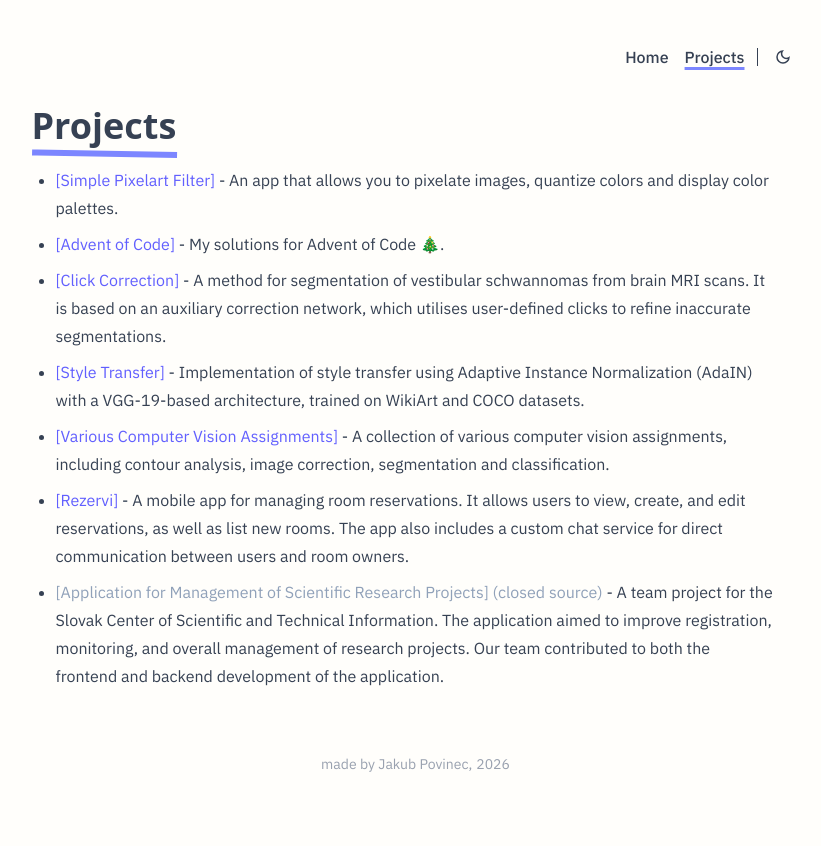
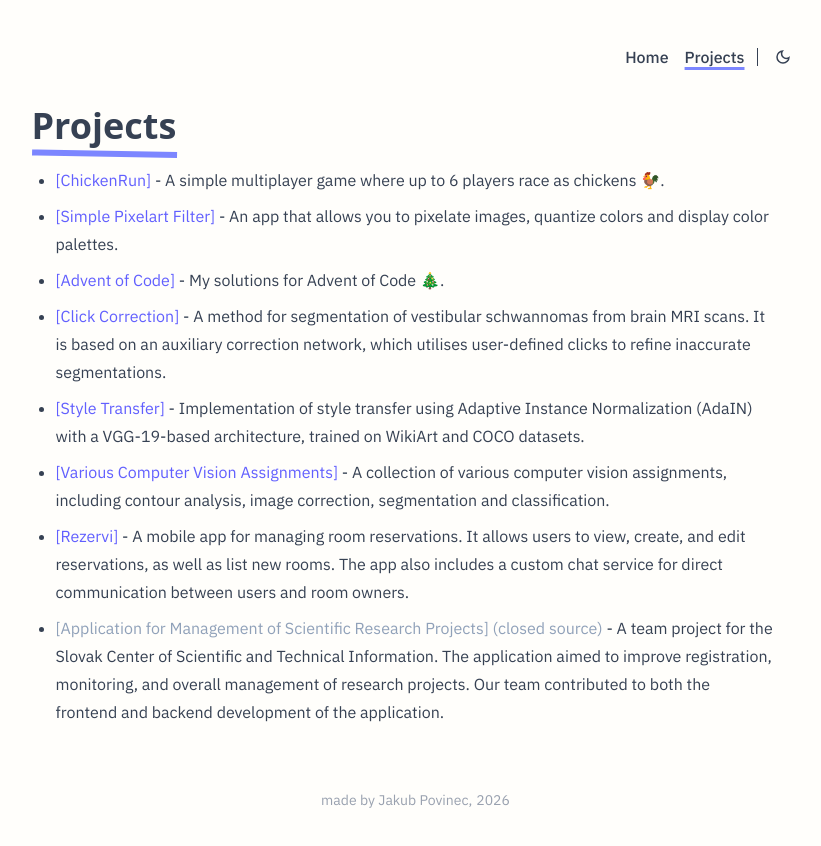
Before and after one commit to kuko6/personal-website, a SvelteKit app: page /projects in a window 1280 px wide. Shown: the top 846 px of the page, without its empty margins (217-1038 px from the left). Before the commit the page ends 814 px from the top, so only its background shows below. Built offline with nearby package versions, Linux system fonts and the light colour scheme.

Commit message:
Added chicken game to projects

```diff
--- a/src/routes/projects/+page.svelte
+++ b/src/routes/projects/+page.svelte
@@ -1,5 +1,4 @@
 <script lang="ts">
-  // import Project from "../../components/Project.svelte";
   type Project = {
     name: string;
     description: string;
@@ -10,8 +9,16 @@
 
   const project: Project[] = [
     {
+      name: "ChickenRun",
+      description: `A simple multiplayer game where up to 6 players race as chickens 🐓.`,
+      ref: "https://github.com/kuko6/chickens",
+      used_tech: ["Deno", "JavaScript", "WebSockets", "Docker"],
+      open_source: true,
+    },
+    {
       name: "Simple Pixelart Filter",
-      description: "An app that allows you to pixelate images, quantize colors and display color palettes.",
+      description:
+        "An app that allows you to pixelate images, quantize colors and display color palettes.",
       ref: "https://github.com/kuko6/pixel-filter",
       used_tech: ["Python", "OpenCV", "Gradio"],
       open_source: true,
```
